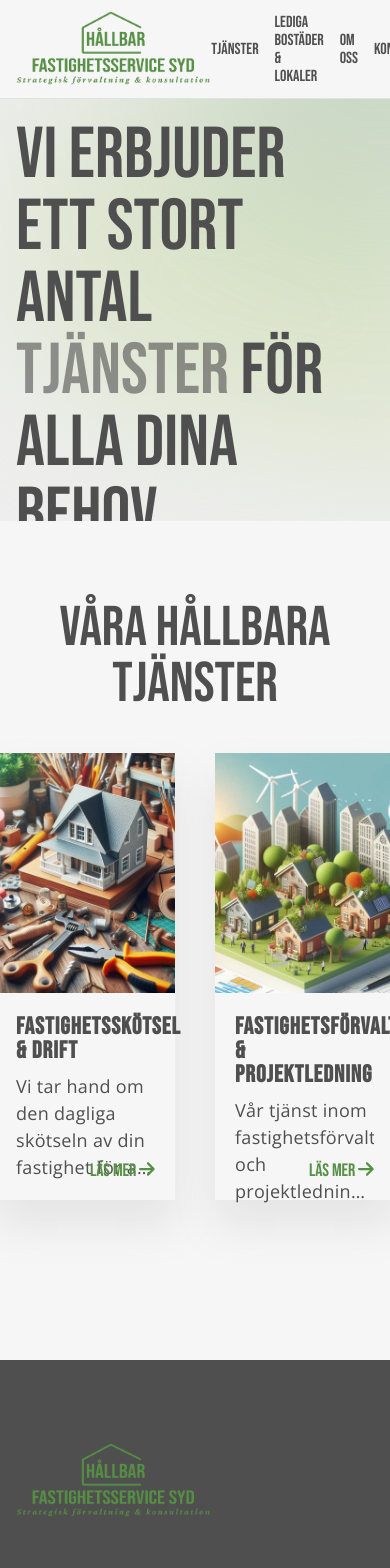
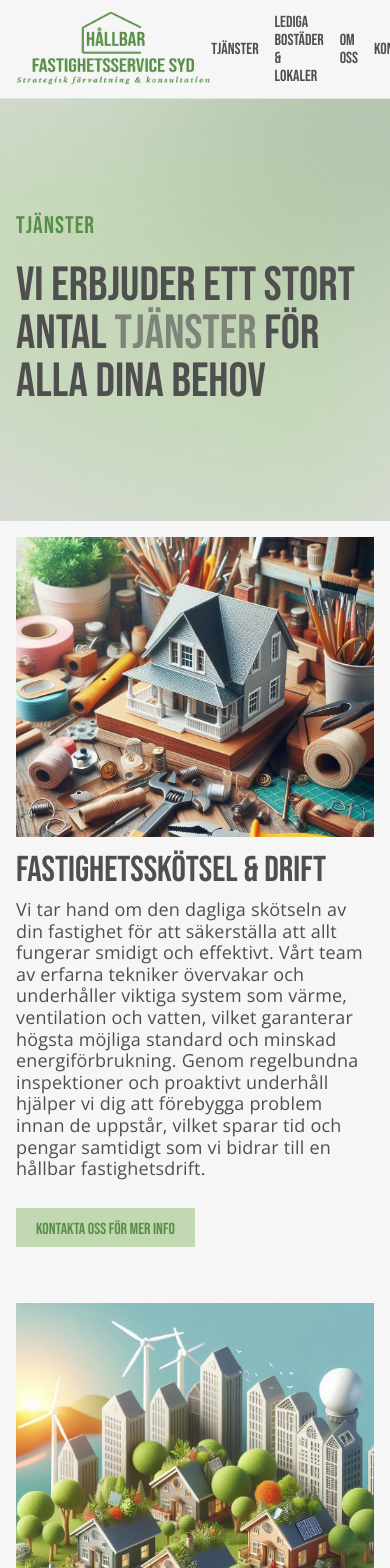
Before and after one commit to Wztrbrg/hfts, a React (Vite) app: page /tjanster in a window 390 px wide. Shown: the top 1568 px of the page. Built offline with nearby package versions, Linux system fonts and the light colour scheme.

Commit message:
mostly done with servicepage, minor adjustments to landing and header

```diff
--- a/src/assets/style/globals/__variables.scss
+++ b/src/assets/style/globals/__variables.scss
@@ -3,7 +3,7 @@ $max-content-w: 1200px;
 
 // Colors
 $bg-color: #f6f6f6;
-$prim-color: #d4e1bb;
+$prim-color: #c2d8b3;
 $sec-color: #aa9f7a;
 $acc-color: #568f45;
 $txt-color: #504f4f;
@@ -15,12 +15,15 @@ $para-font: "Open Sans", sans-serif;
 
 // Hero/header sections
 $hero-heading: 72px;
+$hero-heading-mobile: 48px;
 $hero-subheading: 24px;
+$hero-subheading-mobile: 18px;
 
 // Content area
 $l-heading: 56px;
 $l-para: 18px;
-
+$m-heading: 36px;
+$l-heading-mobile: 32px;
 // Cards
 $card-heading: 22px;
 $card-para: 16px;
--- a/src/assets/style/globals/global.scss
+++ b/src/assets/style/globals/global.scss
@@ -97,6 +97,10 @@ button {
   letter-spacing: 0.2px;
 }
 
+.m-h {
+  font-size: $m-heading;
+}
+
 // card heading
 .c-h {
   font-size: $card-heading;
@@ -165,6 +169,12 @@ button {
     background-color: $acc-color;
     color: $bg-color;
   }
+
+  &.sec {
+    background: none;
+    border: 2px solid $acc-color;
+    color: $acc-color;
+  }
 }
 
 // Bg colors
@@ -175,3 +185,23 @@ button {
 .acc-bgc {
   background-color: $acc-color;
 }
+
+@media screen and (max-width: 568px) {
+  .h-h {
+    font-size: $hero-heading-mobile;
+  }
+
+  .h-sub {
+    font-size: $hero-subheading-mobile;
+  }
+
+  .l-h {
+    font-size: $l-heading-mobile;
+  }
+
+  .l-tag {
+    font-size: 24px;
+    font-weight: 500;
+    letter-spacing: 1px;
+  }
+}
--- a/src/assets/style/home-page/values-box.scss
+++ b/src/assets/style/home-page/values-box.scss
@@ -12,8 +12,6 @@
   z-index: 10;
   border: 1px solid $prim-bord;
   border-radius: 24px;
-  background-color: #d4e1bbb4;
-  backdrop-filter: blur(8px);
 
   .value {
     width: 100%;
--- /dev/null
+++ b/src/assets/style/services-page/service-selections.scss
@@ -0,0 +1,102 @@
+@import "../../style/globals/_variables";
+
+.service-selections-section {
+  width: 100%;
+  display: flex;
+  justify-content: center;
+  padding: 100px 16px;
+
+  .service-selections-content {
+    width: 100%;
+    max-width: $max-content-w;
+    display: flex;
+    flex-direction: column;
+    gap: 120px;
+
+    .service-article {
+      width: 100%;
+      height: fit-content;
+      max-height: 424px;
+      display: flex;
+      justify-content: center;
+      gap: 32px;
+
+      .service-img {
+        width: 50%;
+        height: 100%;
+        object-fit: cover;
+        object-position: center top;
+      }
+
+      .service-text-container {
+        width: 40%;
+        display: flex;
+        flex-direction: column;
+        justify-content: space-between;
+        gap: 20px;
+
+        .heading-container {
+          display: flex;
+          flex-direction: column;
+          gap: 10px;
+        }
+
+        .cta-container {
+          display: flex;
+          flex-direction: column;
+          align-items: flex-start;
+          justify-content: flex-end;
+          gap: 8px;
+        }
+      }
+    }
+  }
+}
+
+@media screen and (max-width: 1024px) {
+  .service-selections-section {
+    .service-selections-content {
+      .service-article {
+        max-height: 444px;
+      }
+    }
+  }
+}
+
+@media screen and (max-width: 900px) {
+  .service-selections-section {
+    .service-selections-content {
+      .service-article {
+        max-height: 464px;
+      }
+    }
+  }
+}
+
+@media screen and (max-width: 768px) {
+  .service-selections-section {
+    padding: 16px;
+    .service-selections-content {
+      gap: 56px;
+      .service-article {
+        max-height: unset;
+        flex-direction: column;
+        gap: 16px;
+
+        .service-img {
+          width: 100%;
+          max-height: 300px;
+        }
+
+        .service-text-container {
+          width: 100%;
+          gap: 28px;
+        }
+
+        &:nth-child(2) {
+          flex-direction: column-reverse;
+        }
+      }
+    }
+  }
+}
--- a/src/assets/style/services-page/services-hero.scss
+++ b/src/assets/style/services-page/services-hero.scss
@@ -6,9 +6,8 @@
   height: 50vh;
   display: flex;
   justify-content: center;
-  // align-items: center;
   padding: 80px 16px;
-  background-color: #eeeeee;
+  background-color: #dbdbdb;
   overflow: hidden;
 
   .service-hero-content {
@@ -16,34 +15,32 @@
     width: 100%;
     max-width: $max-content-w;
     display: flex;
-    // flex-direction: column;
     justify-content: center;
     align-items: center;
-    // gap: 24px;
 
     .bg-blur-blob {
       position: absolute;
       &.left {
-        bottom: 0;
-        left: -20px;
-        width: 500px;
-        height: 300px;
+        bottom: -70px;
+        left: -150px;
+        width: 560px;
+        height: 400px;
         border-radius: 1000px 2000px 200px 2000px;
         background-color: $prim-color;
         rotate: 10deg;
         filter: blur(70px);
-        opacity: 0.6;
+        opacity: 0.8;
       }
 
       &.center {
-        top: -300px;
+        top: -250px;
         left: 45%;
-        width: 400px;
+        width: 500px;
         height: 350px;
         border-radius: 2000px;
         background-color: $acc-color;
         filter: blur(100px);
-        opacity: 0.25;
+        opacity: 0.3;
       }
     }
 
@@ -52,7 +49,6 @@
       max-width: 800px;
       display: flex;
       flex-direction: column;
-      // align-items: flex-start;
       gap: 24px;
       z-index: 2;
 
--- a/src/components/home-page/HeroSection.jsx
+++ b/src/components/home-page/HeroSection.jsx
@@ -20,8 +20,8 @@ const HeroSection = () => {
               <Link to={'/kontakt'}>
                 <button className="l-btn acc">Kontakta Oss</button>
               </Link>
-              <Link to={'/tjanster'}>
-                <button className="l-btn prim">Våra Tjänster</button>
+              <Link to={'/felanmalan'}>
+                <button className="l-btn prim">Felanmälan</button>
               </Link>
             </div>
           </article>
--- a/src/components/home-page/ValuesBox.jsx
+++ b/src/components/home-page/ValuesBox.jsx
@@ -4,7 +4,7 @@ import { faEarthAmericas, faBolt, faCity  } from '@fortawesome/free-solid-svg-ic
 
 const ValuesBox = () => {
   return (
-    <section className="values-box">
+    <section className="values-box prim-bgc">
       <article className="value">
         <FontAwesomeIcon icon={faEarthAmericas} className="value-ico" />
         <h3 className="value-heading c-h dk-txt">
--- a/src/components/services-page/ServiceSelections.jsx
+++ b/src/components/services-page/ServiceSelections.jsx
@@ -1,9 +1,68 @@
-import ServicesShort from '../home-page/ServicesShort';
+import serviceImage1 from '../../assets/images/service-image1.jpg';
+import serviceImage2 from '../../assets/images/service-image2.jpg';
+import '../../assets/style/services-page/service-selections.scss';
+
 
 const ServiceSelections = () => {
   return (
     <div className="service-selections-section">
-      <ServicesShort />
+      <div className="service-selections-content">
+        {/* <h1 className="l-h dk-txt">Våra hållbara tjänster</h1> */}
+
+        <article className="service-article">
+          <img src={serviceImage1} alt="Exempelbild av tjänst som tillhandahålls" className="service-img" />
+          <div className="service-text-container">
+            <div className="heading-container">
+              <h2 className="m-h dk-txt service-heading">
+                Fastighetsskötsel & Drift
+              </h2>
+              <p className="l-p dk-txt service-desc">
+                Vi tar hand om den dagliga skötseln av din
+                fastighet för att säkerställa att allt fungerar
+                smidigt och effektivt. Vårt team av erfarna
+                tekniker övervakar och underhåller viktiga system
+                som värme, ventilation och vatten, vilket
+                garanterar högsta möjliga standard och minskad
+                energiförbrukning. Genom regelbundna inspektioner
+                och proaktivt underhåll hjälper vi dig att
+                förebygga problem innan de uppstår, vilket sparar
+                tid och pengar samtidigt som vi bidrar till en
+                hållbar fastighetsdrift.
+              </p>
+            </div>
+            <div className="cta-container">
+              <button className="s-btn prim">Kontakta oss för mer info</button>
+            </div>
+          </div>
+        </article>
+
+        <article className="service-article">
+          <div className="service-text-container">
+            <div className="heading-container">
+              <h2 className="m-h dk-txt service-heading">
+                Fastighetsförvaltning & Projektledning
+              </h2>
+              <p className="l-p dk-txt service-desc">
+                Vår tjänst inom fastighetsförvaltning och
+                projektledning är utformad för att maximera värdet
+                på din fastighet genom strategisk planering och
+                effektiv projektledning. Oavsett om du behöver
+                hjälp med budgetering, hyresgästanpassningar eller
+                större renoveringsprojekt, ser vi till att arbetet
+                utförs inom tidsramar och budget. Med vårt
+                hållbarhetsfokus säkerställer vi att alla projekt
+                drivs med miljövänliga metoder och energieffektiva
+                lösningar, vilket skapar långsiktiga vinster både
+                för din fastighet och miljön.
+              </p>
+            </div>
+            <div className="cta-container">
+              <button className="s-btn prim">Kontakta oss för mer info</button>
+            </div>
+          </div>
+          <img src={serviceImage2} alt="Exempelbild av tjänst som tillhandahålls" className="service-img" />
+        </article>
+      </div>
     </div>
   )
 }
```
